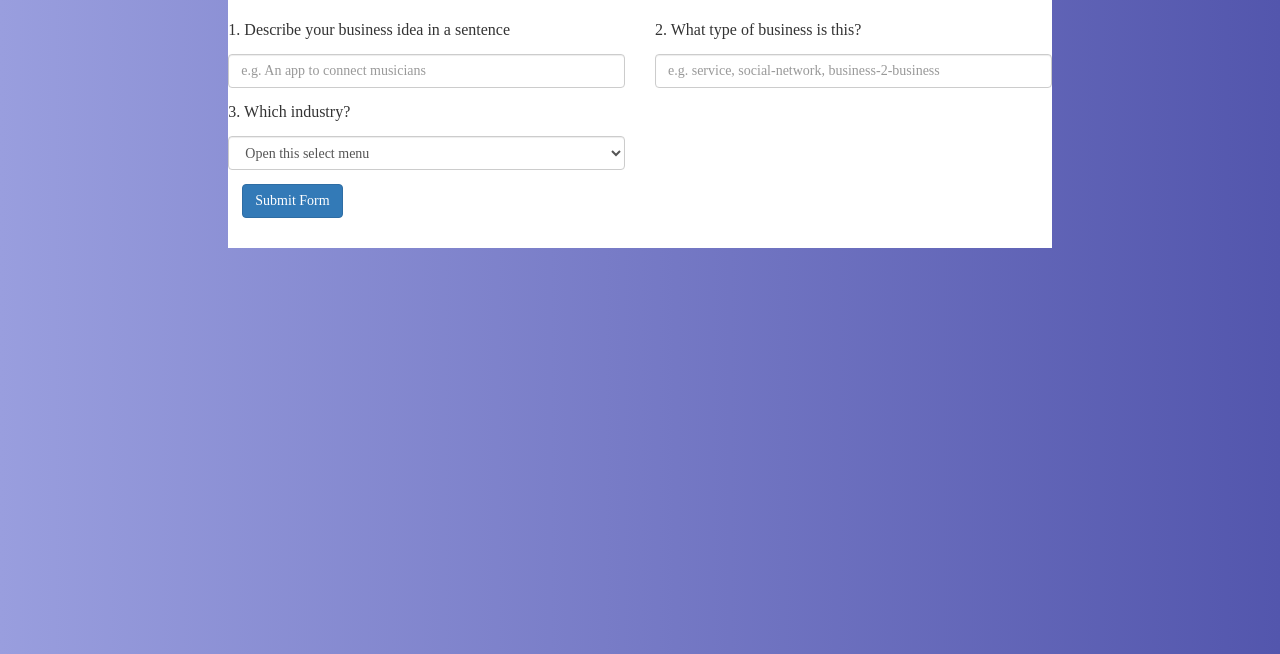
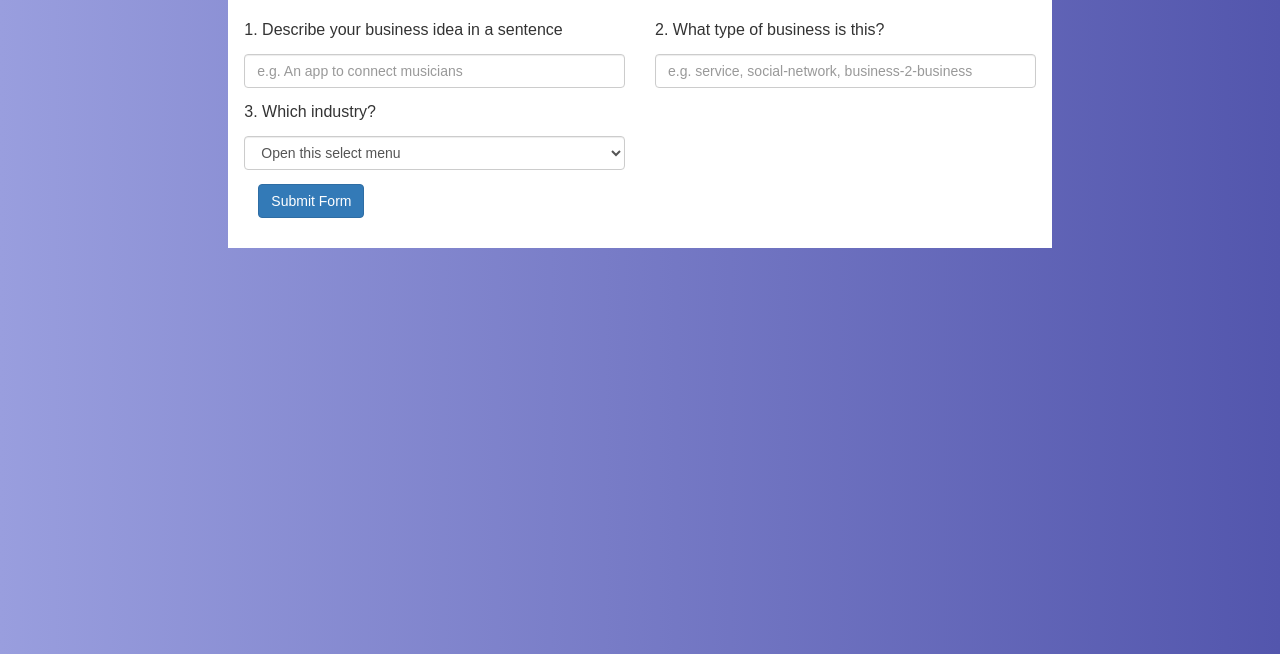
Before and after one commit to jirishus/idea-link, a website: page index.html in a window 1280 px wide. Shown: the part 146-800 px from the top of the page. Drawn offline with nearby package versions, Linux system fonts and the light colour scheme.

Commit message:
updated some css

```diff
--- a/sass/screen.scss
+++ b/sass/screen.scss
@@ -29,6 +29,7 @@ h6 { font-size: .75em; }
 
 body {
  background: linear-gradient(to right, $lite-purple, $purple);
+ font-family: sans-serif;
 }
 
 header {
@@ -47,7 +48,7 @@ legend {
 form[name="idea-form"] {
  background: $white;
  margin-top: 2em;
- padding: 1em 0;
+ padding: 1em;
  legend {
     text-align: center;
  }
```
Also changed, not shown: stylesheets/screen.css.
